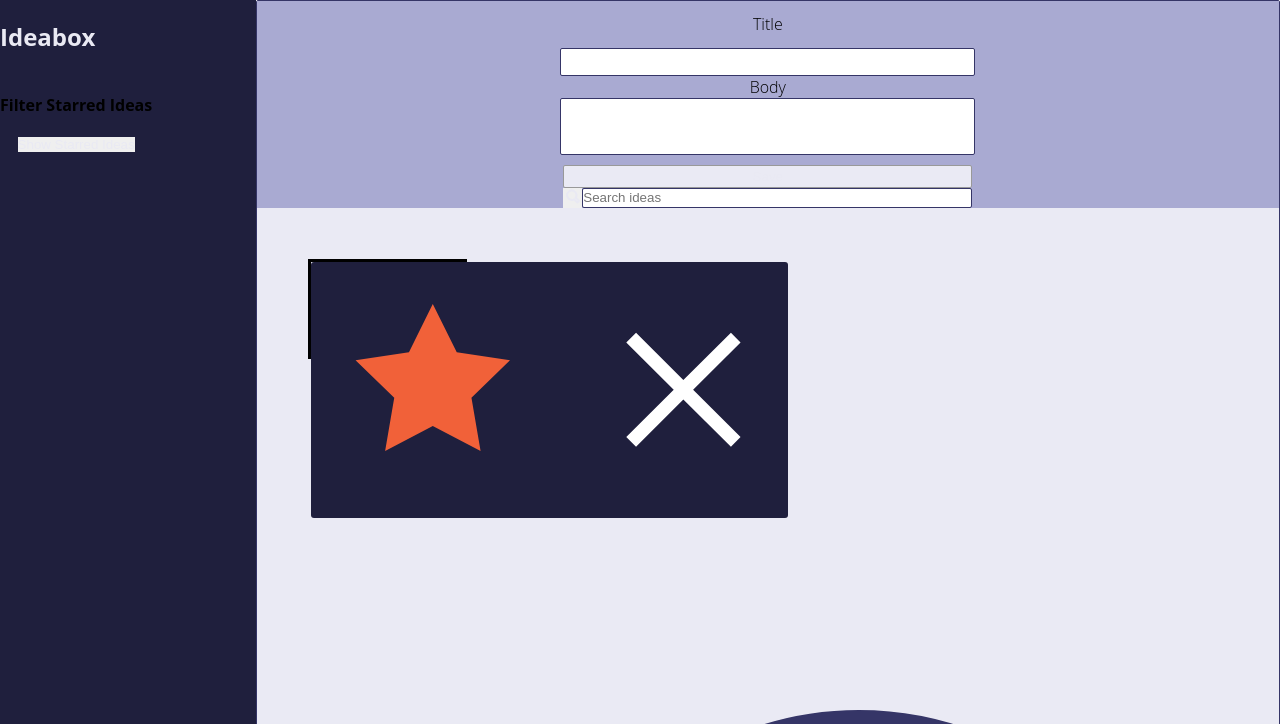
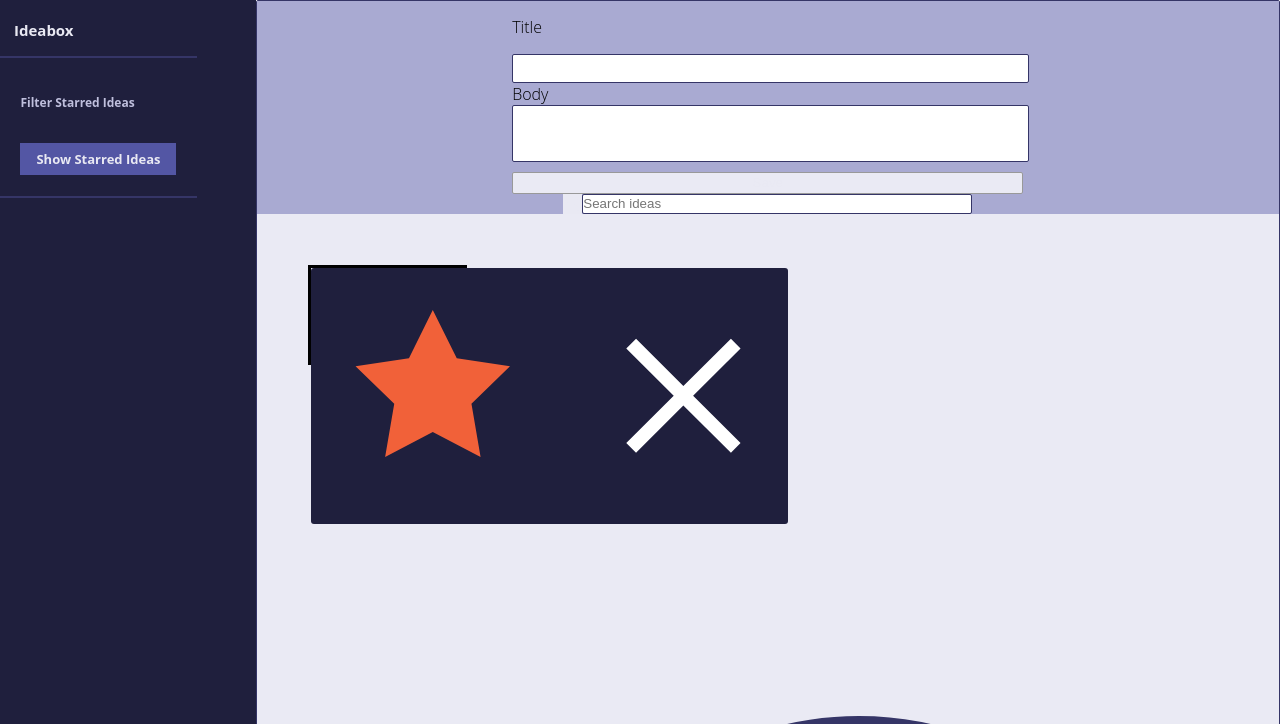
Before and after one commit to augustreid/ideabox, a plain HTML site: page index.html in a window 1280 px wide. Shown: the top 724 px of the page. Drawn offline with Linux system fonts and the light colour scheme.

Commit message:
Delete unnecessary items and rework aside section to match comp

```diff
--- a/index.html
+++ b/index.html
@@ -10,7 +10,7 @@
   <aside>
     <h1 class="bold">Ideabox</h1>
     <section class="starred-box">
-      <h4 class="bold">Filter Starred Ideas</h4>
+      <h4 class="filter-starred-ideas">Filter Starred Ideas</h4>
       <button type="button" class="show-starred-ideas">Show Starred Ideas</button>
     </section>
   </aside>
--- a/styles.css
+++ b/styles.css
@@ -14,9 +14,9 @@ body{
   height: 100%;
 }
 
-.bold {
+/* .bold {
   font-weight: bold;
-}
+} */
 
 h1,
 .show-starred-ideas,
@@ -25,9 +25,26 @@ h1,
   color: #e9e9f3;
 }
 
+h1 {
+  font-size: 15px;
+  font-family: "open sans", sans-serif;
+  margin-top: 20px;
+  margin-left: 14px;
+  margin-bottom: 16px;
+}
+
+.filter-starred-ideas {
+   color: #bfbfdd;
+   font-size: 12px;
+  }
+
 .show-starred-ideas {
-  padding: 0px;
-  margin: auto;
+  font-family: "open sans", sans-serif;
+  font-size: 13px;
+  font-weight: bold;
+  background-color: #5356a4;
+  padding: 7px 16px;
+  margin-top: 16px;
   border: solid #353567 3px;
   box-shadow: none;
   border-radius: 0;
@@ -35,12 +52,14 @@ h1,
 }
 
 aside {
-  font-family: open sans, bold;
+  font-family: "open sans", sans-serif;
+  font-weight: lighter;
   background-color: #1f1f3d;
   display: flex;
   flex-direction: column;
   align-items: flex-start;
-  width: 25%
+  width: 25%;
+  height: 100%;
 }
 
 main {
@@ -57,14 +76,12 @@ main {
   display: flex;
   flex-direction: column;
   align-items: center;
-  justify-content: space-around;
   height: 60%;
   flex-wrap: nowrap;
 }
 
 .idea-input-form {
-  flex-basis: 0;
-  width: 40%;
+  width: 50%;
 }
 
 .idea-title-input {
@@ -80,6 +97,13 @@ main {
   width: 100%;
   border: 1px solid #353567;
   border-radius: 2px;
+}
+
+.idea-input-form {
+  display: flex;
+  flex-direction: column;
+  justify-content: space-around;
+
 }
 
 
@@ -111,19 +135,12 @@ img {
   height: 95%;
 }
 
-.starred-box{
+.starred-box {
   display: flex;
   flex-direction: column;
-}
-
-.idea-input-form {
-  display: flex;
-  flex-direction: column;
-  justify-content: space-around;
-  align-items: center;
-  padding: 0;
-  margin: 0;
-
+  padding: 8%;
+  border-top: solid #353567 2px;
+  border-bottom: solid #353567 2px;
 }
 
 
@@ -133,14 +150,15 @@ img {
 }
 
 .search-icon {
-  width: 75%;
-  height: 75%;
+  width: 85%;
+  height: 85%;
   margin: 0;
   padding: 0;
 }
 
 
 .search-button {
+  background-color: #e9e9f3;
   width: 20px;
   height: 20px;
   padding: 0px;
@@ -230,19 +248,8 @@ Used CSS grid template.  */
   border-radius: 3px;
 }
 
-.starred-box {
-  padding: 8%;
-  border-top: solid #353567 2px;
-  border-bottom: solid #353567 2px;
-}
 
-
-.show-starred-ideas,
 .comment-button {
   background-color: #5356a4;
   padding: 5%;
 }
-
-h4 {
- color: #bfbfdd;
-}
```
